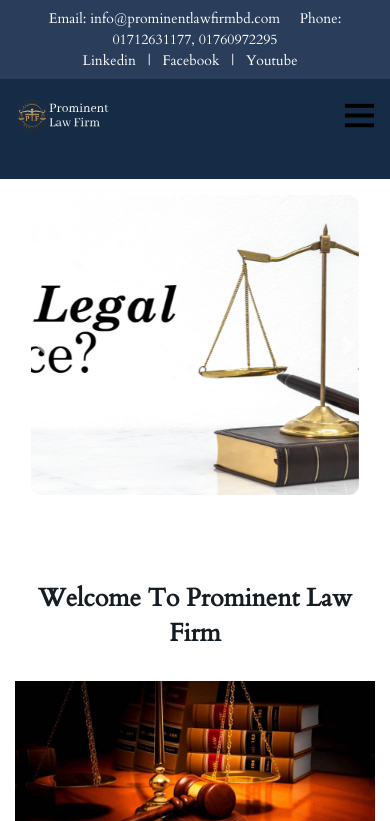
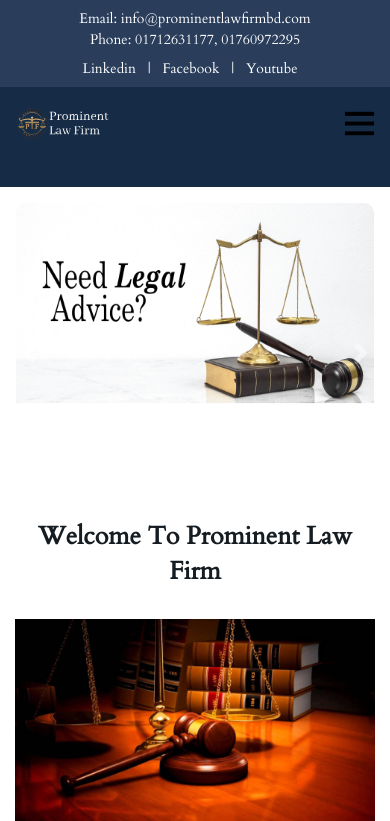
Before and after one commit to Rifat977/lawfirm, a Django app: page / in a window 390 px wide. Shown: the top 821 px of the page. Run offline with Django 4.2, Linux system fonts and the light colour scheme; data comes from the database, SQL or seed files in the repository; both versions use the stored data as it was after the commit; parts of the project's set-up code (start-up, migrations or seed data) failed here and were passed over; some libraries are stand-ins or nearby versions; grey boxes are pictures that could not be loaded.

Commit message:
fix issues

```diff
--- a/core/models.py
+++ b/core/models.py
@@ -10,7 +10,7 @@ from urllib.parse import urlparse, parse_qs
 
 class Slider(models.Model):
     title = models.CharField(max_length=200, null=True, blank=True)
-    image = models.ImageField(upload_to='slider/')
+    image = models.ImageField(upload_to='slider/', help_text='Image dimensions should be 1500px (width) by 800px (height).')
 
     def save(self, *args, **kwargs):
         if self.pk:
@@ -108,7 +108,7 @@ class SiteSettings(models.Model):
     phone_number_2 = models.CharField(max_length=20, blank=True, null=True)
     evening_chamber_location = models.CharField(max_length=200)
     court_chamber_location = models.CharField(max_length=200)
-    logo = models.FileField(upload_to='logos/')
+    logo = models.FileField(upload_to='logos/', help_text='Image dimensions should be 250px (width) by 75px (height).')
     linkedin_url = models.URLField(blank=True, null=True)
     facebook_url = models.URLField(blank=True, null=True)
     youtube_url = models.URLField(blank=True, null=True)
--- a/templates/index.html
+++ b/templates/index.html
@@ -7,9 +7,9 @@
 
 <!-- banner part start-->
 <section>
-    <div id="carouselContainer" class="container-fluid">
+    <div id="carouselContainer" class="container-fluid p-0">
         <div id="carouselExampleControls" class="carousel slide p-3" data-ride="carousel">
-            <div class="carousel-inner" style="border-radius: 10px !important;">
+            <div class="carousel-inner" style="border-radius: 10px;">
                 {% for slider in sliders %}
                 <div class="carousel-item {% if forloop.first %}active{% endif %}">
                     <img class="d-block w-100" src="{{slider.image.url}}" alt="{{slider.title}}">
@@ -18,12 +18,12 @@
                 {% endfor %}
             </div>
             <a class="carousel-control-prev" href="#carouselExampleControls" role="button" data-slide="prev">
-                <span class="carousel-control-prev-icon" aria-hidden="true"></span>
-                <span class="sr-only">Previous</span>
+                    <span class="carousel-control-prev-icon" aria-hidden="true"></span>
+                    <span class="sr-only">Previous</span>
             </a>
             <a class="carousel-control-next" href="#carouselExampleControls" role="button" data-slide="next">
-                <span class="carousel-control-next-icon" aria-hidden="true"></span>
-                <span class="sr-only">Next</span>
+                    <span class="carousel-control-next-icon" aria-hidden="true"></span>
+                    <span class="sr-only">Next</span>
             </a>
         </div>
     </div>
@@ -31,8 +31,9 @@
 <!-- banner part end-->
 
 
+
     <!-- about part start-->
-    <section class="about_part section_padding">
+    <section class="about_part mt-md-5 mt-0">
         <div class="container">
             <div class="row justify-content-center">
                 <div class="col-lg-8">
@@ -84,7 +85,7 @@
                     <div class="single_single_service">
                         <img style="height:auto; width: 100px;" src="{{service.image.url}}" alt="#">
                         <h4>{{service.title}}</h4>
-                        <p>{{service.description|slice:"180"}} <a href="" style="text-decoration: none; color: black;">Read More..</a></p>
+                        <p>{{service.description|slice:"180"}} <a href="{% url 'core:service' %}" style="text-decoration: none; color: black;">Read More..</a></p>
                     </div>
                 </div>
                 {% endfor %}
--- a/templates/partial/base.html
+++ b/templates/partial/base.html
@@ -36,13 +36,8 @@
             height: 700px;
         }
         .carousel-item img {
-            position: absolute;
-            top: 0;
-            left: 0;
-            min-height: 500px;
-            height: 100%;
+            height: auto;
             width: 100%;
-            object-fit: cover; /* Ensures the image covers the div */
         }
         .carousel-overlay {
             position: absolute;
@@ -57,11 +52,10 @@
         }
         /* Media queries for responsive design */
         @media (max-width: 768px) {
-            .carousel-item {
-                height: 400px; /* Adjust height for smaller screens */
-            }
             .carousel-item img {
-                min-height: 300px;
+                height: auto;
+                background-position: center;
+                background-size: cover !important;
             }
         }
         @media (max-width: 576px) {
@@ -86,9 +80,9 @@
             text-decoration: underline;
         }
         .single_offer img {
-            height: 400px !important; /* Adjust to your desired height */
-            width: 100% !important; /* Ensures the image fits the container's width */
-            object-fit: cover !important; /* Ensures the image covers the container without stretching */
+            height: 400px !important;
+            width: 100% !important;
+            object-fit: cover !important;
         }
     </style>
 
@@ -96,21 +90,22 @@
 
 <body>
 
-<div class="topbar text-center p-2">
+    <div class="topbar text-center p-2">
         <div class="container">
           <div class="row">
-            <div class="col-md-6 text-md-left text-center">
+            <div class="col-md-6 col-12 text-md-left text-center mb-2 mb-md-0">
               <span>Email: {{site_settings.email}}</span>
-              <span class="ml-3">Phone: {{site_settings.phone_number_1}}, {{site_settings.phone_number_2}}</span>
+              <span class="ml-md-3 d-block d-md-inline">Phone: {{site_settings.phone_number_1}}, {{site_settings.phone_number_2}}</span>
             </div>
-            <div class="col-md-6 text-md-right text-center">
+            <div class="col-md-6 col-12 text-md-right text-center">
               <a href="{{site_settings.linkedin_url}}" class="mr-2">Linkedin</a> |
               <a href="{{site_settings.facebook_url}}" class="mx-2">Facebook</a> |
               <a href="{{site_settings.youtube_url}}" class="ml-2">Youtube</a>
             </div>
           </div>
         </div>
-</div>
+      </div>
+
 
 <!--::header part start::-->
 <header class="main_menu home_menu" style="background-color: #162b45; height: 100px;">
@@ -179,20 +174,6 @@
                         </div>
                     </div>
                 </div>
-                <!-- <div class="col-sm-6 col-xl-2">
-                    <div class="single-footer-widget">
-                        <h4>Our Service</h4>
-                        <ul>
-                            <li><a href="#">Corporate services</a></li>
-                            <li><a href="#">Litigation services in the Supreme Court</a></li>
-                            <li><a href="#">Litigation services in the lower courts</a></li>
-                            <li><a href="#">Litigation services relating VAT and Customs</a></li>
-                            <li><a href="#">Capital market</a></li>
-                            <li><a href="#">Employment Law</a></li>
-                        </ul>
-
-                    </div>
-                </div> -->
                 <div class="col-sm-6 col-xl-4">
                     <div class="single-footer-widget footer_icon">
                         <h4>Location</h4>
```
Also changed, not shown: db.sqlite3, media/slider/coverslider_pNAN2Cd.jpg (added), media/slider/slider-1.png (deleted).
